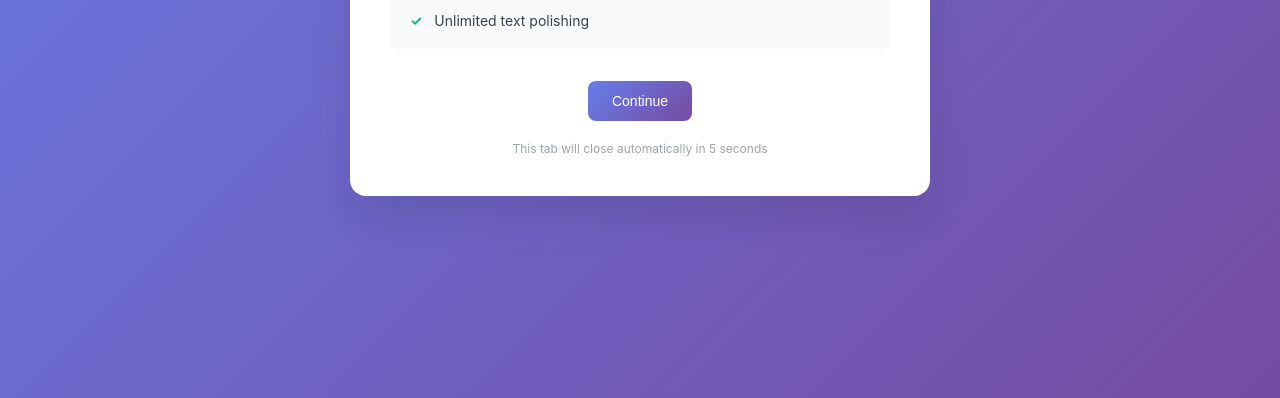
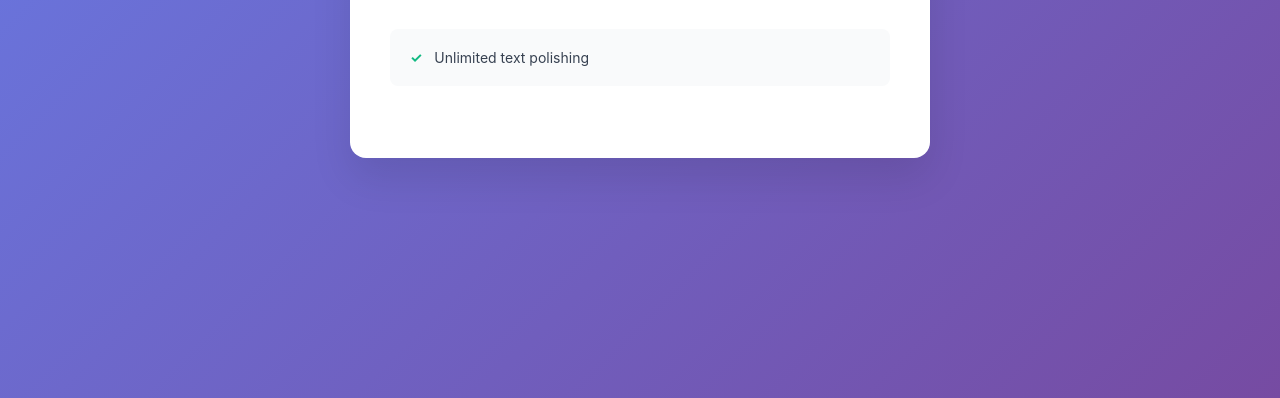
Before and after one commit to markovsvetlin/dearfixer, a plain HTML site: page success/index.html in a window 1280 px wide. Shown: the part 482-880 px from the top of the page. Drawn offline with Linux system fonts and the light colour scheme.

Commit message:
Update index.html

```diff
--- a/success/index.html
+++ b/success/index.html
@@ -139,40 +139,8 @@
             </div>
         </div>
 
-        <div class="action-buttons">
-            <button class="btn btn-primary" onclick="closeTab()">
-                Continue
-            </button>
-        </div>
-
-        <div class="countdown" id="countdown">
-            This tab will close automatically in <span id="seconds">10</span> seconds
-        </div>
     </div>
 
-    <script>
-        // Auto-close countdown
-        let seconds = 10;
-        const countdownElement = document.getElementById('seconds');
-        const countdown = setInterval(() => {
-            seconds--;
-            countdownElement.textContent = seconds;
-            if (seconds <= 0) {
-                clearInterval(countdown);
-                closeTab();
-            }
-        }, 1000);
 
-        function closeTab() {
-            try {
-                window.close();
-            } catch(e) {
-                // If we can't close the tab, hide the countdown and show a message
-                document.getElementById('countdown').style.display = 'none';
-                const container = document.querySelector('.success-container');
-                container.innerHTML += '<p style="margin-top: 20px; color: #6b7280; font-size: 14px;">You can now close this tab and return to your extension.</p>';
-            }
-        }
-    </script>
 </body>
 </html>
```
